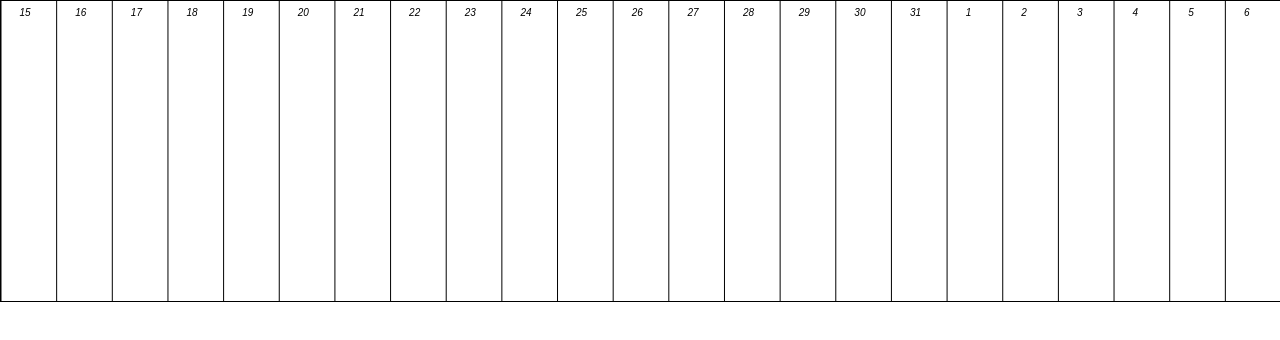
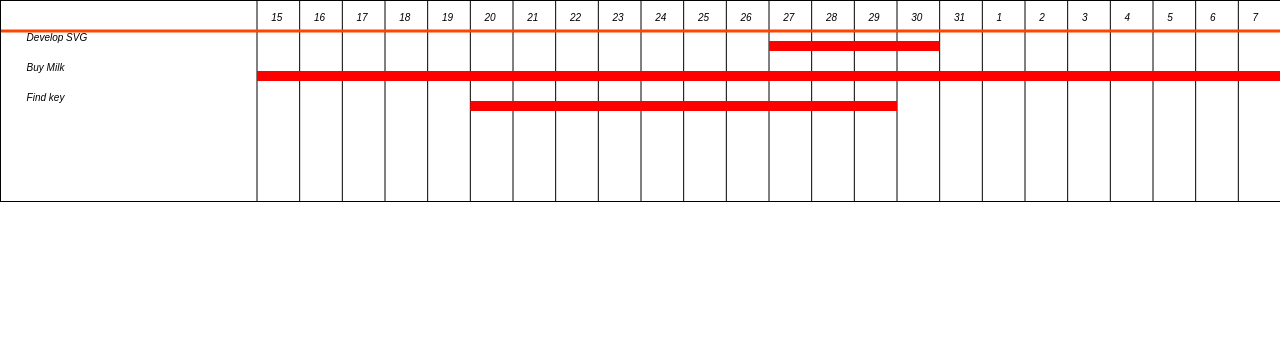
Before and after one commit to tocs77/guntt, a React (Create React App) app: page / in a window 1280 px wide. Shown: the top 340 px of the page. Built offline with nearby package versions, Linux system fonts and the light colour scheme.

Commit message:
Added task SVG element

```diff
--- a/src/Components/Diagram/Diagram.js
+++ b/src/Components/Diagram/Diagram.js
@@ -1,6 +1,7 @@
 import React from "react";
 
 import Text from "./Text/Text";
+import Task from "./Task/Task";
 
 import classes from "./Diagram.module.css";
 
@@ -16,15 +17,17 @@ const tasks = [
     task: "Buy Milk"
   },
   {
-    startDate: new Date("March 27, 2020 00:00:00"),
+    startDate: new Date("March 20, 2020 00:00:00"),
     endDate: new Date("March 29, 2020 00:00:00"),
     task: "Find key"
   }
 ];
 
-const width = 600;
-const height = 300;
 const millisecondInDay = 1000 * 3600 * 24;
+
+const HEADER_HEIGHT = "15%";
+const BODY_HEIGHT = 85; //! 85% paired constants
+const TASK_WIDTH = 20; // 20% task labels width
 
 const Diagram = props => {
   let firstDate = tasks[0].startDate;
@@ -34,35 +37,64 @@ const Diagram = props => {
     lastDate = task.endDate > lastDate ? task.endDate : lastDate;
   }
 
-  let daysAmount = (lastDate - firstDate) / millisecondInDay;
+  let daysAmount = (lastDate - firstDate) / millisecondInDay + 1;
 
-  const style = {
-    border: "1px solid black"
-  };
+  const xStep = (100 - TASK_WIDTH) / daysAmount;
 
-  const xStep = 100 / daysAmount;
-
-  const lines = [];
+  const verticalLines = [];
   const dates = [];
 
-  let currentDate = firstDate;
+  let currentDate = new Date(firstDate);
+
   for (let d = 0; d < daysAmount; d++) {
-    let xCoord = (d * xStep).toString() + "%";
-    let textCoord = (d * xStep + xStep / 3).toString() + "%";
-    console.log(xCoord);
-    lines.push(
-      <line key={d} x1={xCoord} y1="0" x2={xCoord} y2="300" stroke="black" />
+    let xCoord = (TASK_WIDTH + d * xStep).toString() + "%";
+    let textCoord = (TASK_WIDTH + d * xStep + xStep / 3).toString() + "%";
+    verticalLines.push(
+      <line
+        key={d}
+        x1={xCoord}
+        y1="0"
+        x2={xCoord}
+        y2="100%"
+        className={classes.vline}
+      />
     );
     dates.push(
-      <Text key={d} x={textCoord} y={15} text={currentDate.getDate()} />
+      <Text key={d} x={textCoord} y="10%" text={currentDate.getDate()} />
     );
 
     currentDate.setDate(currentDate.getDate() + 1);
   }
+
+  const tasksSVG = [];
+  let y = 40;
+  for (let task of tasks) {
+    const taskBegin = (task.startDate - firstDate) / millisecondInDay;
+    const x = (TASK_WIDTH + taskBegin * xStep).toString() + "%";
+
+    const width =
+      (
+        ((task.endDate - task.startDate) / millisecondInDay + 1) *
+        xStep
+      ).toString() + "%";
+    console.log(task, taskBegin, x, width);
+    tasksSVG.push(
+      <Task task={task.task} y={y} x={x} width={width} key={task.task} />
+    );
+    y += 30;
+  }
   return (
-    <svg id="diagram" className={classes.diagram} style={style}>
-      {lines}
+    <svg id="diagram" className={classes.diagram}>
+      {verticalLines}
+      <line
+        x1="0%"
+        y1={HEADER_HEIGHT}
+        x2="100%"
+        y2={HEADER_HEIGHT}
+        className={classes.hline}
+      />
       {dates}
+      {tasksSVG}
     </svg>
   );
 };
--- a/src/Components/Diagram/Diagram.module.css
+++ b/src/Components/Diagram/Diagram.module.css
@@ -1,5 +1,16 @@
 .diagram {
     width: 100%;
-    height: 30rem;
-    viewBox: 0 0 20 10
+    max-height: 50vh;
+    min-height: 25vh;
+    viewBox: 0 0 20 10;
+    border: 1px solid black;
 }
+
+.vline {
+    stroke: black;
+}
+
+.hline {
+    stroke: orangered;
+    stroke-width: 3px;
+}
--- /dev/null
+++ b/src/Components/Diagram/Task/Task.js
@@ -0,0 +1,22 @@
+import React from "react";
+
+import classes from "./Task.module.css";
+
+const Task = props => {
+  return (
+    <React.Fragment>
+      <text x="2%" y={props.y} className={classes.taskText }>
+        {props.task}
+      </text>
+      <rect
+        x={props.x}
+        y={props.y}
+        className={classes.task}
+        width={props.width}
+        height="10"
+      />
+    </React.Fragment>
+  );
+};
+
+export default Task;
--- /dev/null
+++ b/src/Components/Diagram/Task/Task.module.css
@@ -0,0 +1,7 @@
+.task {
+    fill: red;
+}
+
+.taskText {
+    font: italic 1rem sans-serif;
+}
```
